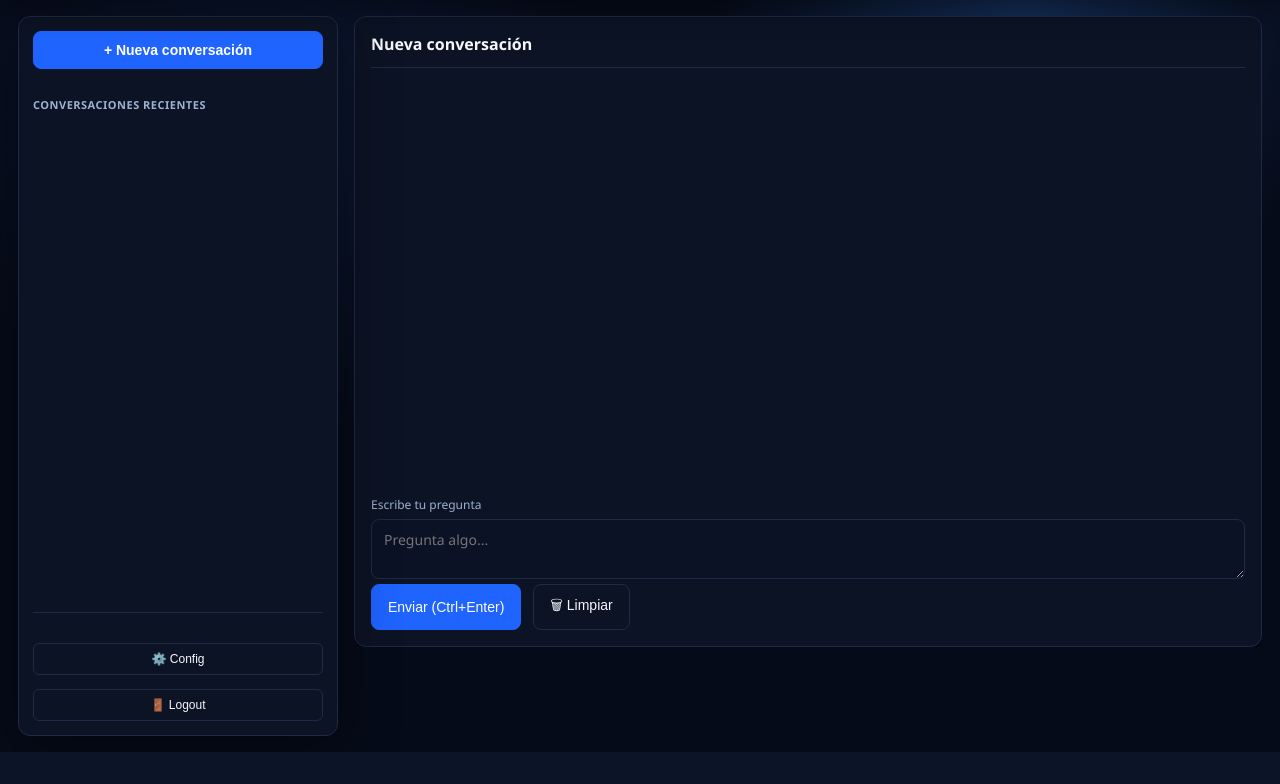
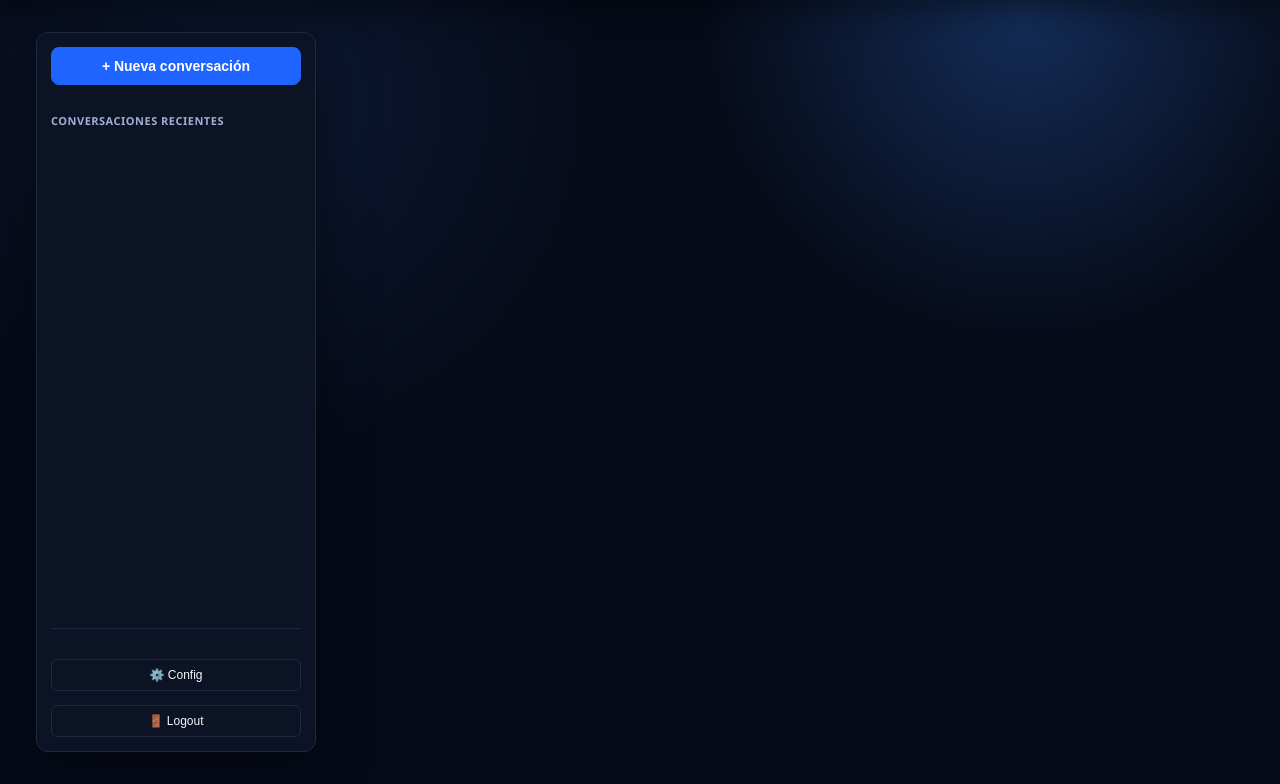
Before and after one commit to c0hete/energyapp-llm-platform, a FastAPI app: template templates/dashboard.html in a window 1280 px wide. Shown: the part 65-849 px from the top of the page. Before the commit the page ends 817 px from the top, so only its background shows below. Run offline with FastAPI, Linux system fonts and the light colour scheme; the template is opened without the code that fills it, so the values that code supplies are empty.

Commit message:
Dashboard layout full-width: main grid with sidebar + chat

```diff
--- a/templates/dashboard.html
+++ b/templates/dashboard.html
@@ -9,15 +9,16 @@
   .layout-shell {
     width: 100%;
     max-width: 100%;
-    padding: 12px 20px 24px;
+    padding: 0 12px 16px;
   }
 
   main {
     display: grid;
-    grid-template-columns: 320px 1fr;
-    gap: 16px;
+    grid-template-columns: 280px 1fr;
+    gap: 12px;
     min-height: calc(100vh - 60px);
     align-items: start;
+    width: 100%;
   }
 
   @media (max-width: 900px) {
@@ -246,6 +247,8 @@
 {% endblock %}
 
 {% block content %}
+<div class="layout-shell">
+  <main>
     <aside>
       <button onclick="newConversation()" style="font-weight: 600;">+ Nueva conversación</button>
       <div class="conv-label">Conversaciones recientes</div>
@@ -267,7 +270,6 @@
       </div>
     </aside>
 
-<div class="layout-shell">
     <div class="content">
       <div class="section" id="chatSection">
         <div class="chat-header" id="convTitle">Nueva conversación</div>
@@ -283,6 +285,7 @@
         </div>
       </div>
     </div>
+  </main>
 </div>
 {% endblock %}
 
```
Lines whose indentation alone changed are shown as unchanged.
